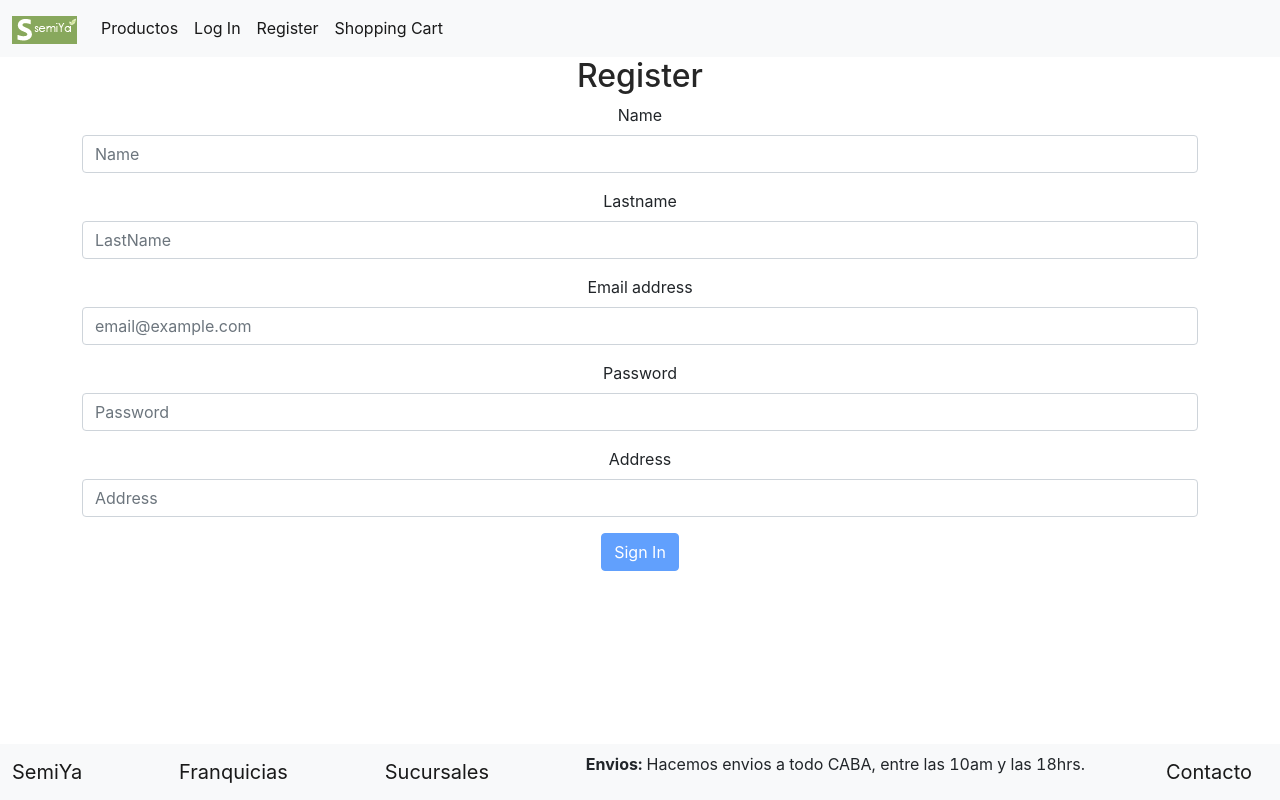
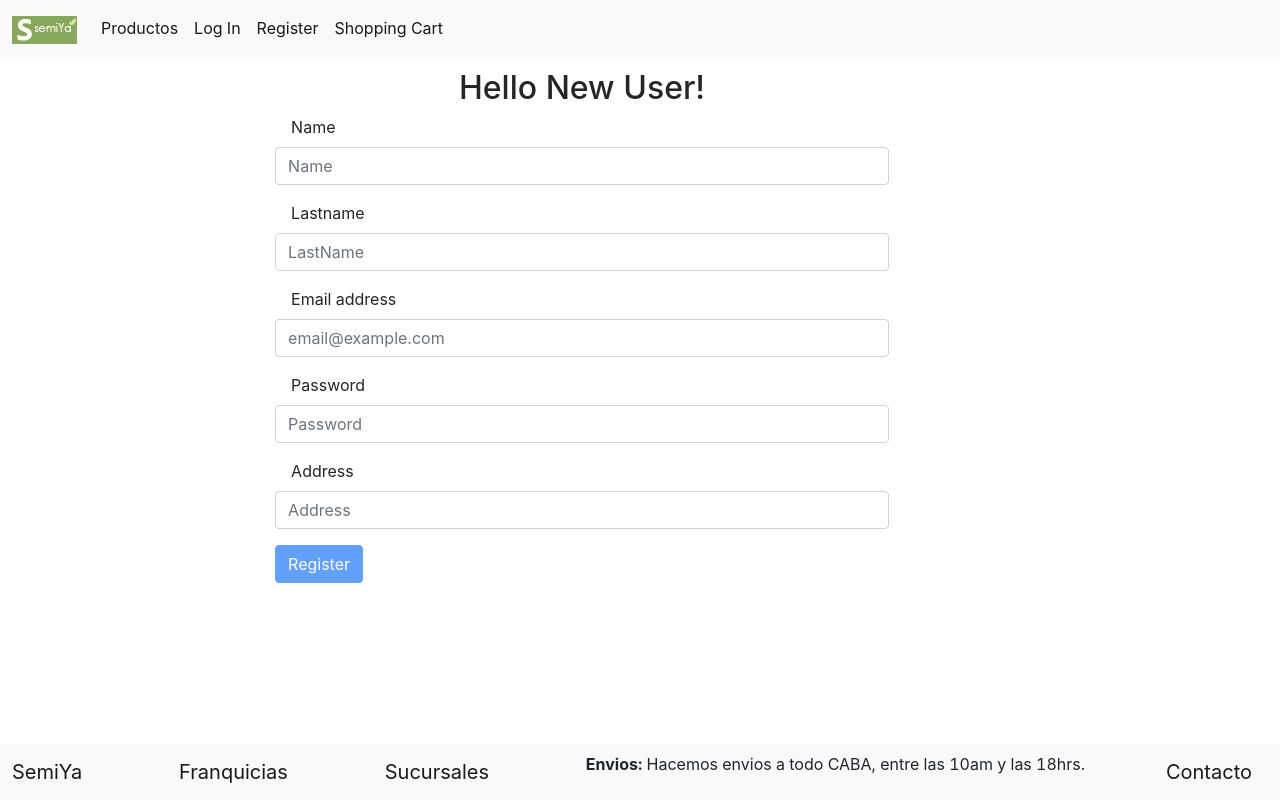
Before and after one commit to AlanGitez/e-commerce, a React (Create React App) app in the folder semiya/: page /register in a window 1280 px wide. Built offline with nearby package versions, Linux system fonts and the light colour scheme; no server answers.

Commit message:
cosas de estilo 2

```diff
--- a/semiya/src/commons/Search.js
+++ b/semiya/src/commons/Search.js
@@ -18,7 +18,7 @@ const Search = () => {
   };
 
   return (
-    <div className="container">
+    <div className="container littleMargin">
       <form onSubmit={submitHandler}>
         <div className="input-group">
           <input
--- a/semiya/src/components/Login.js
+++ b/semiya/src/components/Login.js
@@ -20,8 +20,8 @@ const Login = () => {
 
   return (
     <>
-    <div className="container">
-      <h2>Login</h2>
+    <div className="container littleMargin">
+      <h2>Welcome Back!</h2>
       <form onSubmit={loginHandler}>
         <div className="mb-3">
           <label htmlFor="inputEmail" className="form-label">
--- a/semiya/src/components/Register.js
+++ b/semiya/src/components/Register.js
@@ -29,8 +29,8 @@ const Register = () => {
   };
 
   return (
-    <div className="container">
-      <h2>Register</h2>
+    <div className="container littleMargin">
+      <h2>Hello New User!</h2>
       <form onSubmit={loginHandler}>
         <div className="mb-3">
           <label htmlFor="inputName" className="form-label">
@@ -107,11 +107,11 @@ const Register = () => {
         </div>
         {email.value.length && password.value.length ? (
           <button type="submit" className="btn btn-primary">
-            Sign In
+            Register
           </button>
         ) : (
           <button type="submit" className="btn btn-primary" disabled={true}>
-            Sign In
+            Register
           </button>
         )}
       </form>
--- a/semiya/src/components/ShoppingCart.js
+++ b/semiya/src/components/ShoppingCart.js
@@ -17,7 +17,7 @@ const ShoppingCart = () => {
     <>
       <div>
         {/* FILA DEL TITUTLO */}
-        <div className="row">
+        <div className="row littleMargingit ">
           <h4>SHOPPING CART</h4>
           <hr />
         </div>
@@ -32,9 +32,9 @@ const ShoppingCart = () => {
             ))}
           </ul>
         </div>
-
-        <h3>Total $</h3>
-        <button onClick={cleanCart}>Limpiar Carrito</button>
+{/*
+        <h3>Total $</h3> */}
+        <button onClick={cleanCart} className='btn btn-warning littleMargin'>Limpiar Carrito</button>
       </div>
     </>
   );
--- a/semiya/src/index.css
+++ b/semiya/src/index.css
@@ -11,3 +11,17 @@ code {
   font-family: source-code-pro, Menlo, Monaco, Consolas, 'Courier New',
     monospace;
 }
+
+form{
+max-width: 55% ;
+margin: 0 auto;
+text-align: start;
+}
+
+label{
+  padding-left: 1em;
+}
+
+.littleMargin{
+  margin: 0.75em;
+}
```
